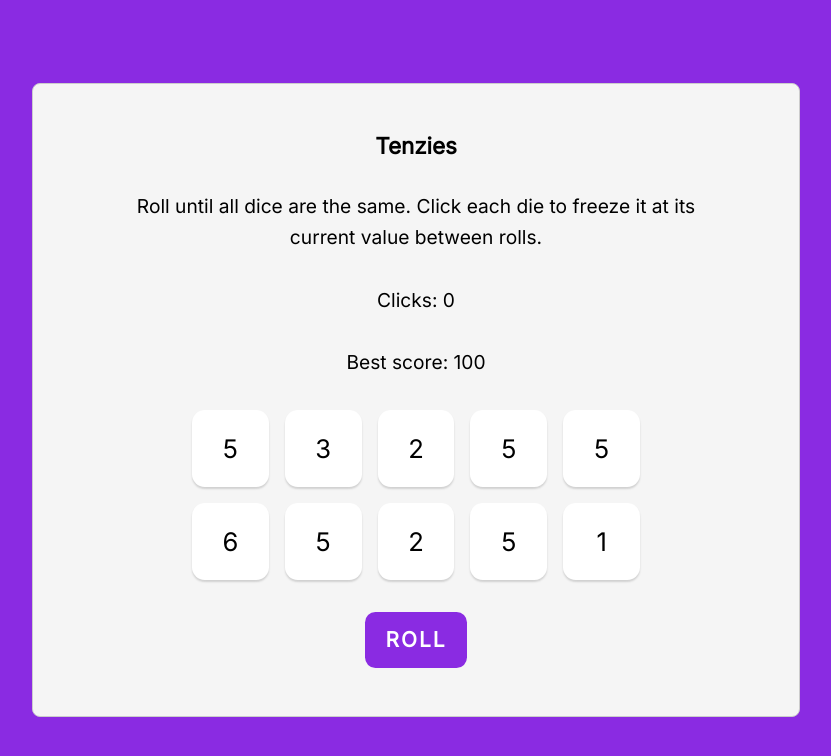
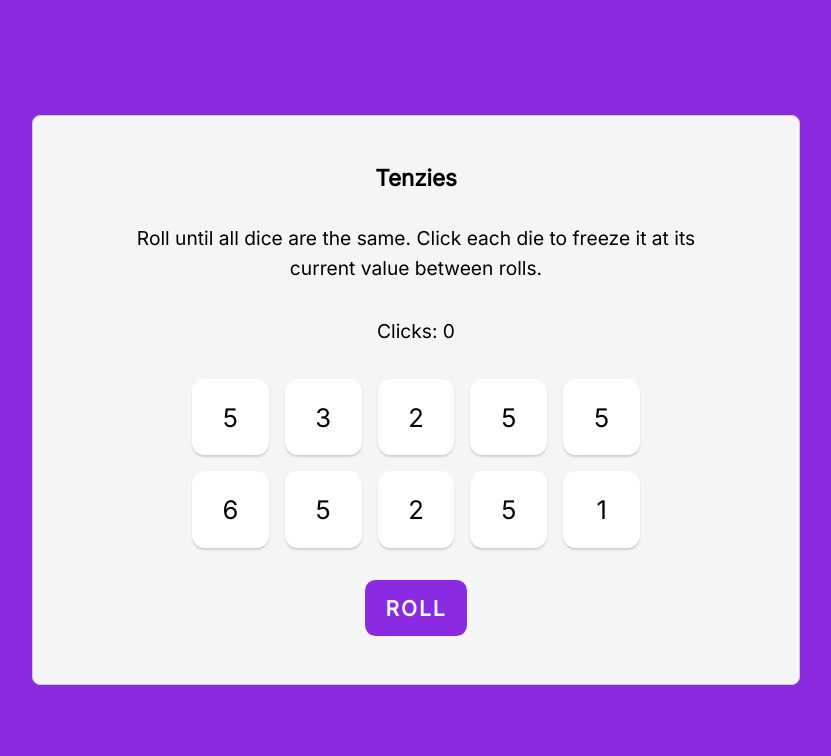
Before and after one commit to nurme-ave/react-tenzies, a React (Create React App) app: page / in a window 1280 px wide. Shown: the top 756 px of the page, without its empty margins (224-1055 px from the left). Built offline with nearby package versions, Linux system fonts and the light colour scheme.

Commit message:
work on localStorage

```diff
--- a/src/App.js
+++ b/src/App.js
@@ -11,22 +11,16 @@ function App() {
   const [windowWidth, setWindowWidth] = useState(window.innerWidth)
   const [windowHeight, setWindowHeight] = useState(window.innerHeight)
   const [count, setCount] = useState(0)
-  const [minimumClicks, setMinimumClicks] = useState(() => {
-    const localData = localStorage.getItem('score')
-    console.log(localData)
-    if (localData === null) {
-      return localStorage.setItem('score', 100)
-    } else {
-      return JSON.parse(localData)
-    }
-  })
+  // const [minimumClicks, setMinimumClicks] = useState()
 
-  console.log("line 19", minimumClicks)
+  // useEffect(() => {
+  //   localStorage.setItem('score', JSON.stringify(100))
+  // }, [])
 
-  useEffect(() => {
-    localStorage.setItem('score', minimumClicks)
-    console.log("line 23", minimumClicks)
-  }, [minimumClicks])
+  // useEffect(() => {
+  //   localStorage.setItem('score', minimumClicks)
+  //   console.log("line 23", minimumClicks)
+  // }, [minimumClicks])
 
   useEffect(() => {
     window.addEventListener("resize", () => {
@@ -70,10 +64,11 @@ function App() {
       }))
     } else {
 
-      const localData = localStorage.getItem('score')
-      if (count < localData) {
-        setMinimumClicks(count)
-      }
+      // const localData = JSON.parse(localStorage.getItem('score'))
+      // console.log("line 72", localData)
+      // if (count < localData) {
+      //   setMinimumClicks(count)
+      // }
 
       setTenzies(false)
       setCount(0)
@@ -119,12 +114,12 @@ function App() {
           `Clicks: ${count}`
           }
         </p>
-        <p>
+        {/* <p>
           {minimumClicks === null ?
           "Best score:" :
           `Best score: ${minimumClicks}`
           }
-        </p>
+        </p> */}
         <ul className="boxes-list">
           { diceElements }
         </ul>
```
